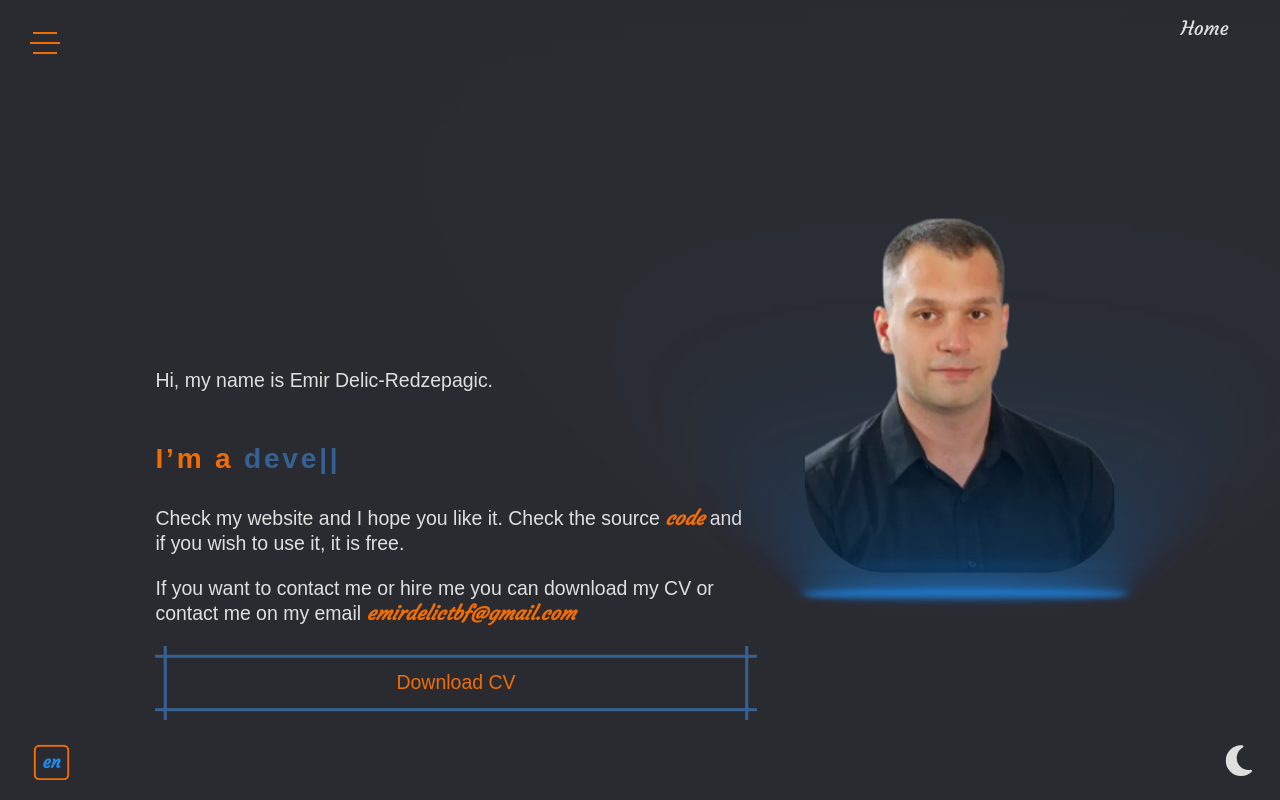
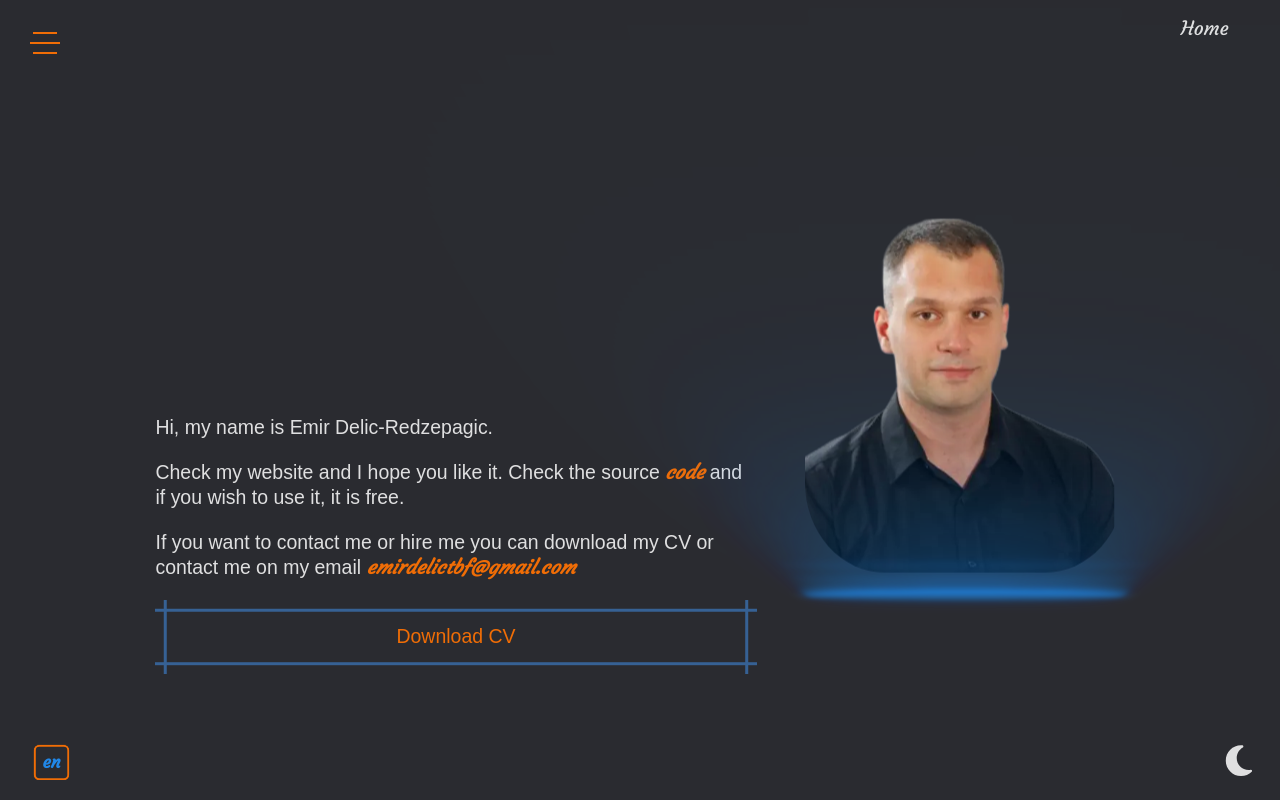
Before and after one commit to EmirDelicR/curriculum-v2, a React (Vite) app: page / in a window 1280 px wide. Built offline with nearby package versions, Linux system fonts and the light colour scheme.

Commit message:
Remove typing

```diff
--- a/src/UI/components/textTyping/TextTyping.tsx
+++ b/src/UI/components/textTyping/TextTyping.tsx
@@ -1,4 +1,3 @@
-import { CSSProperties, useEffect, useState } from 'react';
 import { ReactTyped } from 'react-typed';
 
 import './TextTyping.scss';
--- a/src/UI/pages/home/Home.tsx
+++ b/src/UI/pages/home/Home.tsx
@@ -17,7 +17,7 @@ export default function Home() {
       <div className="description">
         <WaterMark text="hello" />
         <AnimatedText>{t('my-description.introduce')}</AnimatedText>
-        <TextTyping />
+        {/* <TextTyping /> */}
         <AnimatedText>
           <Trans
             i18nKey="my-description.source"
```
